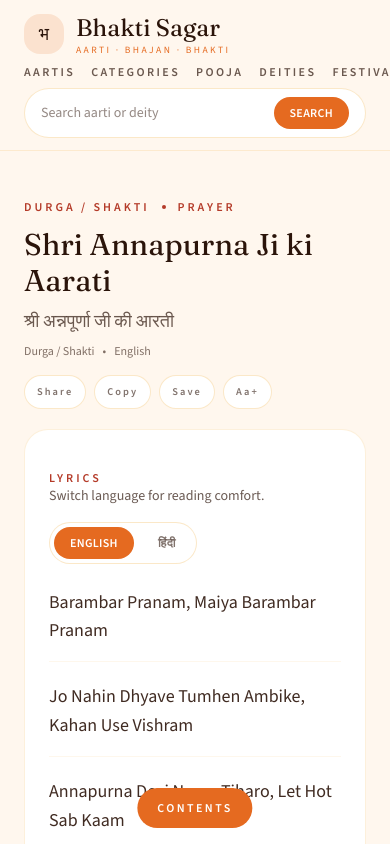
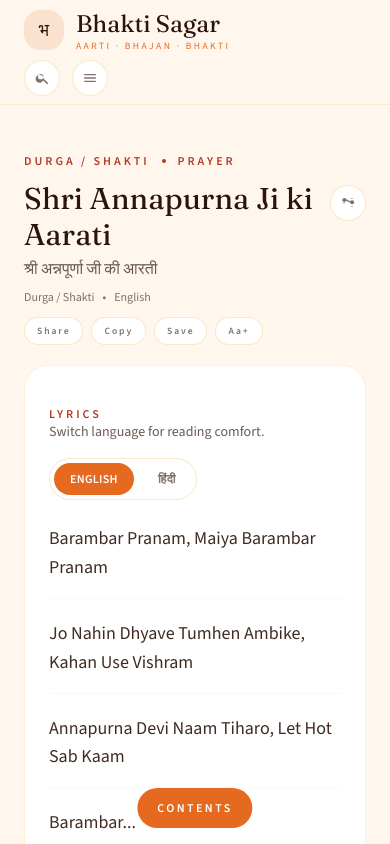
Before and after one commit to madhokanish/bhakti-sagar, a Next.js app: page /aartis/shri-annapurna-ji-ki-aarati in a window 390 px wide. Shown: the top 844 px of the page. Built offline with nearby package versions, Linux system fonts and the light colour scheme.

Commit message:
Compact mobile aarti header and remove duplicate video

```diff
--- a/src/app/aartis/[slug]/page.tsx
+++ b/src/app/aartis/[slug]/page.tsx
@@ -6,6 +6,7 @@ import PrintButton from "@/components/PrintButton";
 import CopyLinkButton from "@/components/CopyLinkButton";
 import MobileContentsDrawer from "@/components/MobileContentsDrawer";
 import AartiUtilityBar from "@/components/AartiUtilityBar";
+import CompactShareButton from "@/components/CompactShareButton";
 import { getAartiBySlug, getAartis, getAartisByCategory, getCategories } from "@/lib/data";
 import { festivals } from "@/lib/content";
 import { getYouTubeEmbedUrl, getYouTubeId } from "@/lib/youtube";
@@ -132,16 +133,21 @@ export default function AartiDetailPage({ params }: { params: { slug: string } }
         </div>
       </div>
 
-      <h1 className="mt-3 text-3xl font-serif text-sagar-ink sm:text-4xl md:text-5xl">{titleDisplay}</h1>
+      <div className="mt-3 flex items-start justify-between gap-4">
+        <h1 className="text-3xl font-serif text-sagar-ink sm:text-4xl md:text-5xl">{titleDisplay}</h1>
+        <div className="mt-1 lg:hidden">
+          <CompactShareButton title={titleDisplay} />
+        </div>
+      </div>
       {subtitle && (
-        <p className="mt-2 text-lg text-sagar-ink/70">{subtitle}</p>
+        <p className="mt-1 text-base text-sagar-ink/70">{subtitle}</p>
       )}
       <div className="mt-2 text-xs text-sagar-ink/60">
         <span>{category?.name ?? "Aarti"}</span>
         <span className="mx-2">•</span>
         <span>{lang === "hi" ? "Hindi" : "English"}</span>
       </div>
-      <div className="mt-4 lg:hidden">
+      <div className="mt-3 lg:hidden">
         <AartiUtilityBar title={titleDisplay} />
       </div>
 
@@ -278,45 +284,6 @@ export default function AartiDetailPage({ params }: { params: { slug: string } }
           </div>
         </details>
       </div>
-      <div className="mt-6 space-y-4 lg:hidden">
-        <details id="meaning" className="rounded-2xl border border-sagar-amber/20 bg-white/80 p-4">
-          <summary className="cursor-pointer text-sm font-semibold text-sagar-ink">Video</summary>
-          <div className="mt-4">
-            {embedUrl ? (
-              <div className="aspect-video overflow-hidden rounded-2xl bg-sagar-cream/70">
-                <iframe
-                  src={embedUrl}
-                  title={`${titleDisplay} Aarti Video`}
-                  className="h-full w-full"
-                  loading="lazy"
-                  referrerPolicy="strict-origin-when-cross-origin"
-                  allow="accelerometer; autoplay; clipboard-write; encrypted-media; gyroscope; picture-in-picture"
-                  allowFullScreen
-                />
-              </div>
-            ) : (
-              <div className="flex aspect-video items-center justify-center rounded-2xl border border-dashed border-sagar-amber/40 bg-sagar-cream/60">
-                <p className="text-sm text-sagar-ink/60">Add a YouTube URL to show the video.</p>
-              </div>
-            )}
-          </div>
-        </details>
-        <details className="rounded-2xl border border-sagar-amber/20 bg-white/80 p-4">
-          <summary className="cursor-pointer text-sm font-semibold text-sagar-ink">AI Summary</summary>
-          <div className="mt-4">
-            <MeaningPanel
-              title={titleDisplay}
-              lyrics={
-                lang === "hi" && aarti.lyrics.hindi.length
-                  ? aarti.lyrics.hindi
-                  : aarti.lyrics.english.length
-                  ? aarti.lyrics.english
-                  : aarti.lyrics.hindi
-              }
-            />
-          </div>
-        </details>
-      </div>
       <div id="related" className="mt-12 grid gap-6 md:grid-cols-2">
         <div className="rounded-3xl border border-sagar-amber/20 bg-white/80 p-6 shadow-sagar-soft">
           <h3 className="text-lg font-serif text-sagar-ink">More prayers for {category?.name ?? "this deity"}</h3>
--- a/src/components/AartiUtilityBar.tsx
+++ b/src/components/AartiUtilityBar.tsx
@@ -62,32 +62,32 @@ export default function AartiUtilityBar({ title }: { title: string }) {
   const textLabel = useMemo(() => (textSize === "large" ? "Aa−" : "Aa+"), [textSize]);
 
   return (
-    <div className="flex flex-wrap items-center gap-2 text-[0.65rem] font-semibold uppercase tracking-[0.2em] text-sagar-ink/60">
+    <div className="flex flex-wrap items-center gap-2 text-[0.6rem] font-semibold uppercase tracking-[0.2em] text-sagar-ink/60">
       <button
         type="button"
         onClick={handleShare}
-        className="rounded-full border border-sagar-amber/30 bg-white px-3 py-2 hover:text-sagar-ink"
+        className="rounded-full border border-sagar-amber/30 bg-white px-3 py-1.5 hover:text-sagar-ink"
       >
         {copied ? "Copied" : "Share"}
       </button>
       <button
         type="button"
         onClick={handleCopy}
-        className="rounded-full border border-sagar-amber/30 bg-white px-3 py-2 hover:text-sagar-ink"
+        className="rounded-full border border-sagar-amber/30 bg-white px-3 py-1.5 hover:text-sagar-ink"
       >
         Copy
       </button>
       <button
         type="button"
         onClick={handleBookmark}
-        className="rounded-full border border-sagar-amber/30 bg-white px-3 py-2 hover:text-sagar-ink"
+        className="rounded-full border border-sagar-amber/30 bg-white px-3 py-1.5 hover:text-sagar-ink"
       >
         {saved ? "Saved" : "Save"}
       </button>
       <button
         type="button"
         onClick={() => setTextSize(textSize === "large" ? "base" : "large")}
-        className="rounded-full border border-sagar-amber/30 bg-white px-3 py-2 hover:text-sagar-ink"
+        className="rounded-full border border-sagar-amber/30 bg-white px-3 py-1.5 hover:text-sagar-ink"
       >
         {textLabel}
       </button>
--- /dev/null
+++ b/src/components/CompactShareButton.tsx
@@ -0,0 +1,37 @@
+"use client";
+
+export default function CompactShareButton({ title }: { title: string }) {
+  async function handleShare() {
+    const url = typeof window !== "undefined" ? window.location.href : "";
+    if (!url) return;
+    try {
+      if (navigator.share) {
+        await navigator.share({ title, url });
+        return;
+      }
+    } catch {
+      // ignore
+    }
+    try {
+      await navigator.clipboard.writeText(url);
+    } catch {
+      // ignore
+    }
+  }
+
+  return (
+    <button
+      type="button"
+      onClick={handleShare}
+      aria-label="Share"
+      className="flex h-9 w-9 items-center justify-center rounded-full border border-sagar-amber/30 bg-white text-sagar-ink/60"
+    >
+      <svg viewBox="0 0 24 24" aria-hidden="true" className="h-4 w-4">
+        <path
+          d="M18 8a3 3 0 0 0-2.62 1.54l-6.15-3.08a3 3 0 1 0 0 2.08l6.15 3.08A3 3 0 1 0 18 8zm0 10a1 1 0 1 1 0-2 1 1 0 0 1 0 2zM6 13a1 1 0 1 1 0-2 1 1 0 0 1 0 2zM18 6a1 1 0 1 1 0-2 1 1 0 0 1 0 2z"
+          fill="currentColor"
+        />
+      </svg>
+    </button>
+  );
+}
--- a/src/components/NavBar.tsx
+++ b/src/components/NavBar.tsx
@@ -4,7 +4,7 @@ import Logo from "@/components/Logo";
 export default function NavBar() {
   return (
     <header className="sticky top-0 z-40 border-b border-sagar-amber/20 bg-sagar-cream">
-      <div className="container flex flex-col gap-2 py-3 md:flex-row md:items-center md:justify-between">
+      <div className="container flex flex-col gap-2 py-2 md:flex-row md:items-center md:justify-between">
         <div className="flex items-center justify-between gap-6">
           <Logo />
           <nav className="hidden items-center gap-6 text-sm font-semibold text-sagar-ink/80 md:flex">
@@ -16,7 +16,7 @@ export default function NavBar() {
             <Link href="/about" className="hover:text-sagar-saffron">About</Link>
           </nav>
         </div>
-        <nav className="flex items-center gap-4 text-xs font-semibold uppercase tracking-[0.2em] text-sagar-ink/70 md:hidden">
+        <nav className="hidden items-center gap-4 text-xs font-semibold uppercase tracking-[0.2em] text-sagar-ink/70 md:hidden">
           <Link href="/aartis" className="hover:text-sagar-saffron">Aartis</Link>
           <Link href="/categories" className="hover:text-sagar-saffron">Categories</Link>
           <Link href="/pooja" className="hover:text-sagar-saffron">Pooja</Link>
@@ -25,7 +25,7 @@ export default function NavBar() {
           <Link href="/about" className="hover:text-sagar-saffron">About</Link>
         </nav>
         <div className="flex w-full max-w-md items-center gap-3 md:w-auto">
-          <form action="/aartis" className="flex w-full items-center gap-2 rounded-full border border-sagar-amber/30 bg-white px-4 py-2 shadow-sagar-soft">
+          <form action="/aartis" className="hidden w-full items-center gap-2 rounded-full border border-sagar-amber/30 bg-white px-4 py-2 shadow-sagar-soft md:flex">
             <input
               name="q"
               placeholder="Search aarti or deity"
@@ -35,6 +35,34 @@ export default function NavBar() {
               Search
             </button>
           </form>
+          <Link
+            href="/aartis"
+            className="flex h-9 w-9 items-center justify-center rounded-full border border-sagar-amber/30 bg-white text-sagar-ink/60 md:hidden"
+            aria-label="Search"
+          >
+            <svg viewBox="0 0 24 24" aria-hidden="true" className="h-4 w-4">
+              <path
+                d="M15.5 14h-.79l-.28-.27A6 6 0 1 0 14 15.5l.27.28v.79L20 21.5 21.5 20 15.5 14zM10 14a4 4 0 1 1 0-8 4 4 0 0 1 0 8z"
+                fill="currentColor"
+              />
+            </svg>
+          </Link>
+          <details className="md:hidden">
+            <summary className="flex h-9 w-9 items-center justify-center rounded-full border border-sagar-amber/30 bg-white text-sagar-ink/60">
+              <span className="sr-only">Open menu</span>
+              <svg viewBox="0 0 24 24" aria-hidden="true" className="h-4 w-4">
+                <path d="M4 7h16M4 12h16M4 17h16" stroke="currentColor" strokeWidth="2" strokeLinecap="round" />
+              </svg>
+            </summary>
+            <div className="absolute right-6 mt-2 w-40 rounded-2xl border border-sagar-amber/20 bg-white p-3 text-xs font-semibold uppercase tracking-[0.2em] text-sagar-ink/70 shadow-sagar-soft">
+              <Link href="/aartis" className="block py-2 hover:text-sagar-saffron">Aartis</Link>
+              <Link href="/categories" className="block py-2 hover:text-sagar-saffron">Categories</Link>
+              <Link href="/pooja" className="block py-2 hover:text-sagar-saffron">Pooja</Link>
+              <Link href="/deity" className="block py-2 hover:text-sagar-saffron">Deities</Link>
+              <Link href="/festival" className="block py-2 hover:text-sagar-saffron">Festivals</Link>
+              <Link href="/about" className="block py-2 hover:text-sagar-saffron">About</Link>
+            </div>
+          </details>
         </div>
       </div>
     </header>
```
Lines whose indentation alone changed are shown as unchanged.
